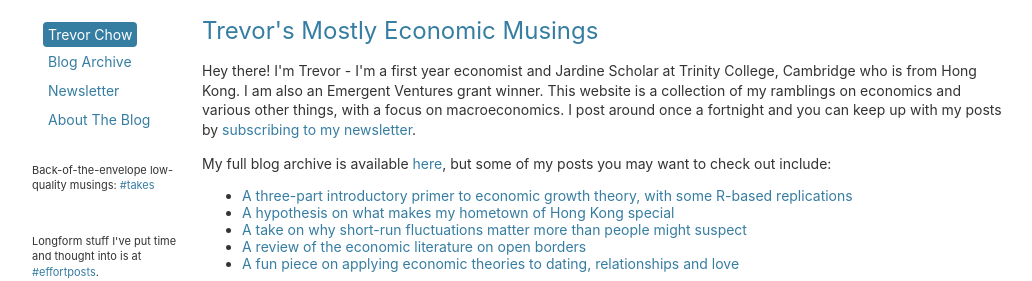
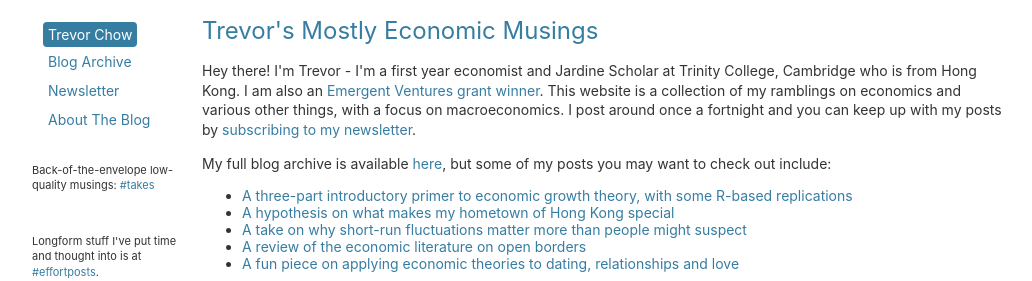
Before and after one commit to tmychow/tmychow.github.io, a Jekyll site: the page built from index.html, in a window 1280 px wide. Shown: the top 281 px of the page, without its empty margins (28-1060 px from the left). Built offline with Jekyll 4.4.1, drawn with Linux system fonts in a browser that asks for light colours; part of the change alters nothing that is shown.

```diff
--- a/index.html
+++ b/index.html
@@ -3,7 +3,7 @@ layout: default
 title: Trevor's Mostly Economic Musings
 ---
 	<h1>{{ page.title }}</h1>
-	<p>Hey there! I'm Trevor - I'm a first year economist and Jardine Scholar at Trinity College, Cambridge who is from Hong Kong. I am also an Emergent Ventures grant winner. This website is a collection of my ramblings on economics and various other things, with a focus on macroeconomics. I post around once a fortnight and you can keep up with my posts by <a href="https://buttondown.email/tmychow">subscribing to my newsletter</a>.</p>
+	<p>Hey there! I'm Trevor - I'm a first year economist and Jardine Scholar at Trinity College, Cambridge who is from Hong Kong. I am also an <a href="https://tmychow.com/blog/2021/03/08/emergent-ventures">Emergent Ventures grant winner</a>. This website is a collection of my ramblings on economics and various other things, with a focus on macroeconomics. I post around once a fortnight and you can keep up with my posts by <a href="https://buttondown.email/tmychow">subscribing to my newsletter</a>.</p>
 	<p> My full blog archive is available <a href="https://tmychow.com/blog/">here</a>, but some of my posts you may want to check out include:</p>
 	<ul>
 		<li> <a href="https://tmychow.com/blog/2020/07/02/growth-a-primer-in-three-parts">A three-part introductory primer to economic growth theory, with some R-based replications</a> </li>
```
